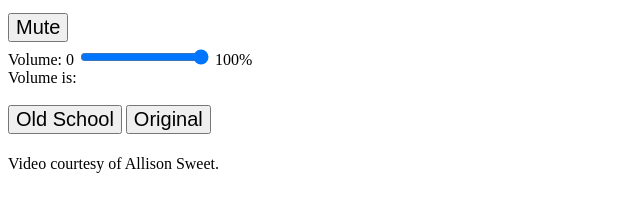
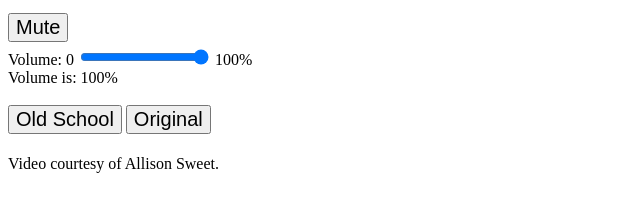
Before and after one commit to shivenar/hw6-w25, a plain HTML site: page index.html in a window 1280 px wide. Shown: the part 539-750 px from the top of the page, 0-640 px from the left. Drawn offline with Linux system fonts and the light colour scheme.

Commit message:
Update index.html

```diff
--- a/index.html
+++ b/index.html
@@ -43,7 +43,7 @@
 
 </main>
 
-<script src="video.js"></script>
+<script src="js/video.js"></script>
 
 </body>
 </html>
```
